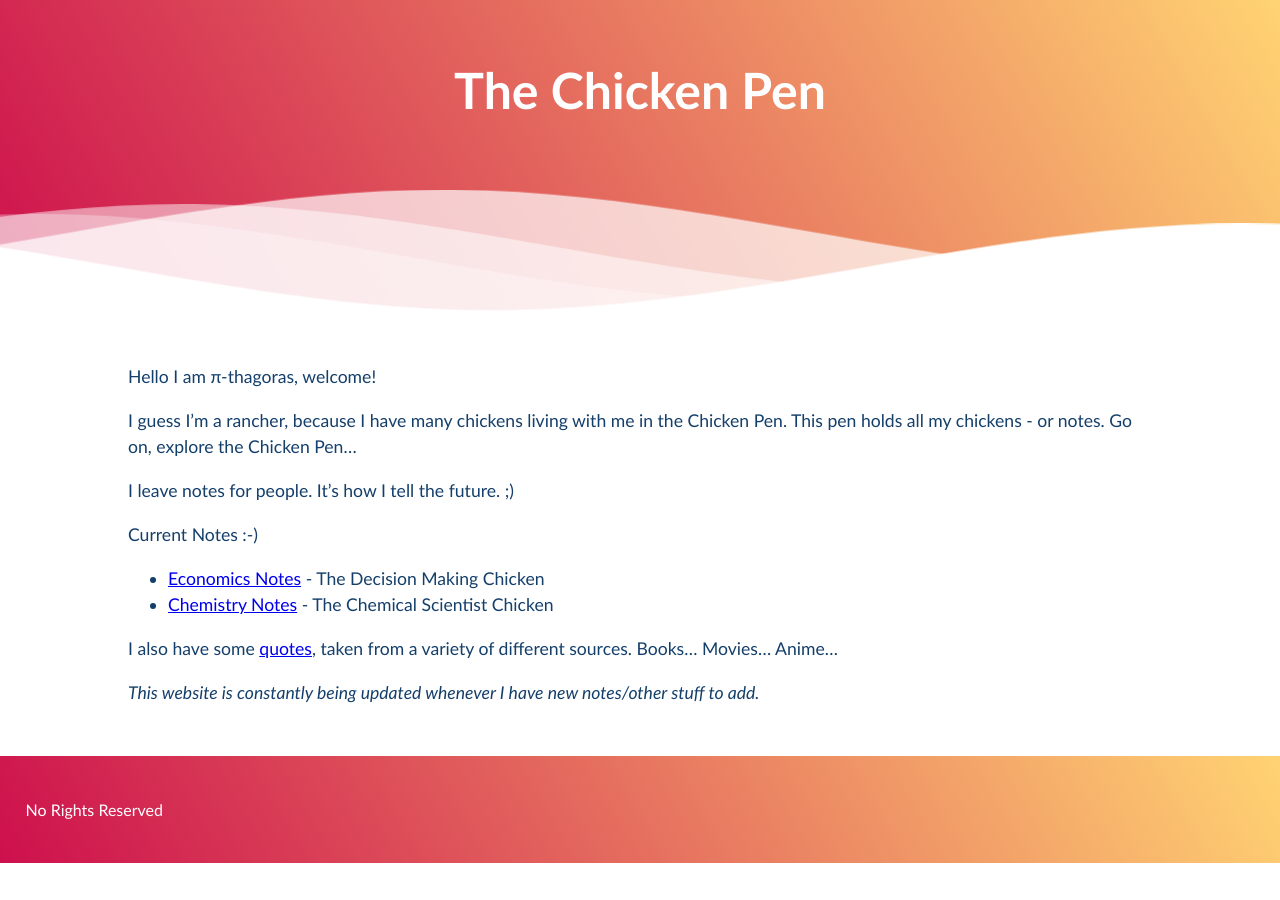
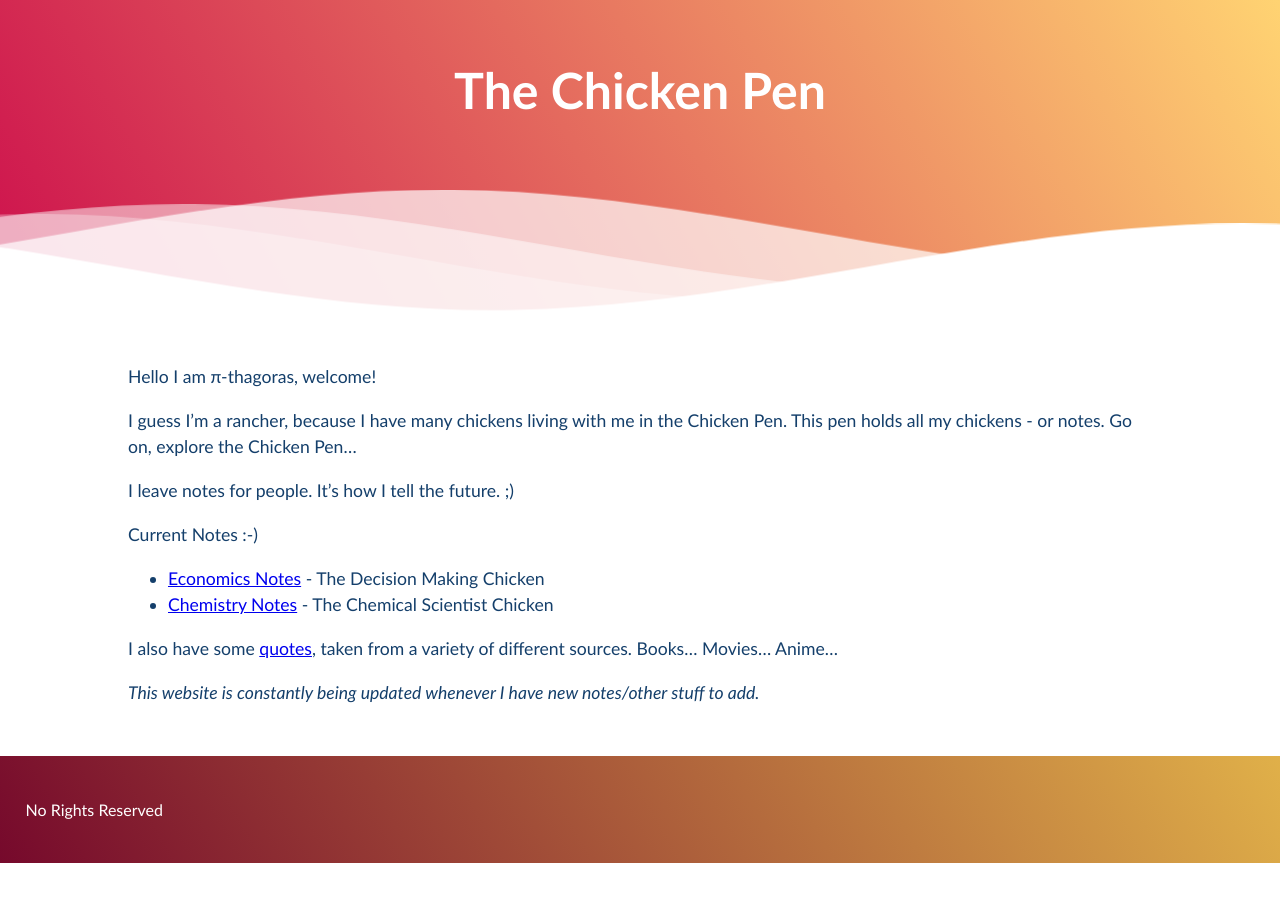
Before and after one commit to Pi-thagoras/the-chicken-pen, a Jekyll site: the page built from index.md, in a window 1280 px wide. Built offline with Jekyll 4.4.1, drawn with Linux system fonts in a browser that asks for light colours.

Commit message:
vault backup: 2023-04-11 11:10:25

```diff
--- a/assets/css/styles.css
+++ b/assets/css/styles.css
@@ -117,7 +117,7 @@ img {
 .page-footer {
   position: relative;
   padding: 2%;
-  background: linear-gradient(60deg, #CD104D 0%, #FFD372 100%);
+  background: linear-gradient(60deg, #76092c 0%, #e0b049 100%);
   color: #ffffff;
 }
 
```
